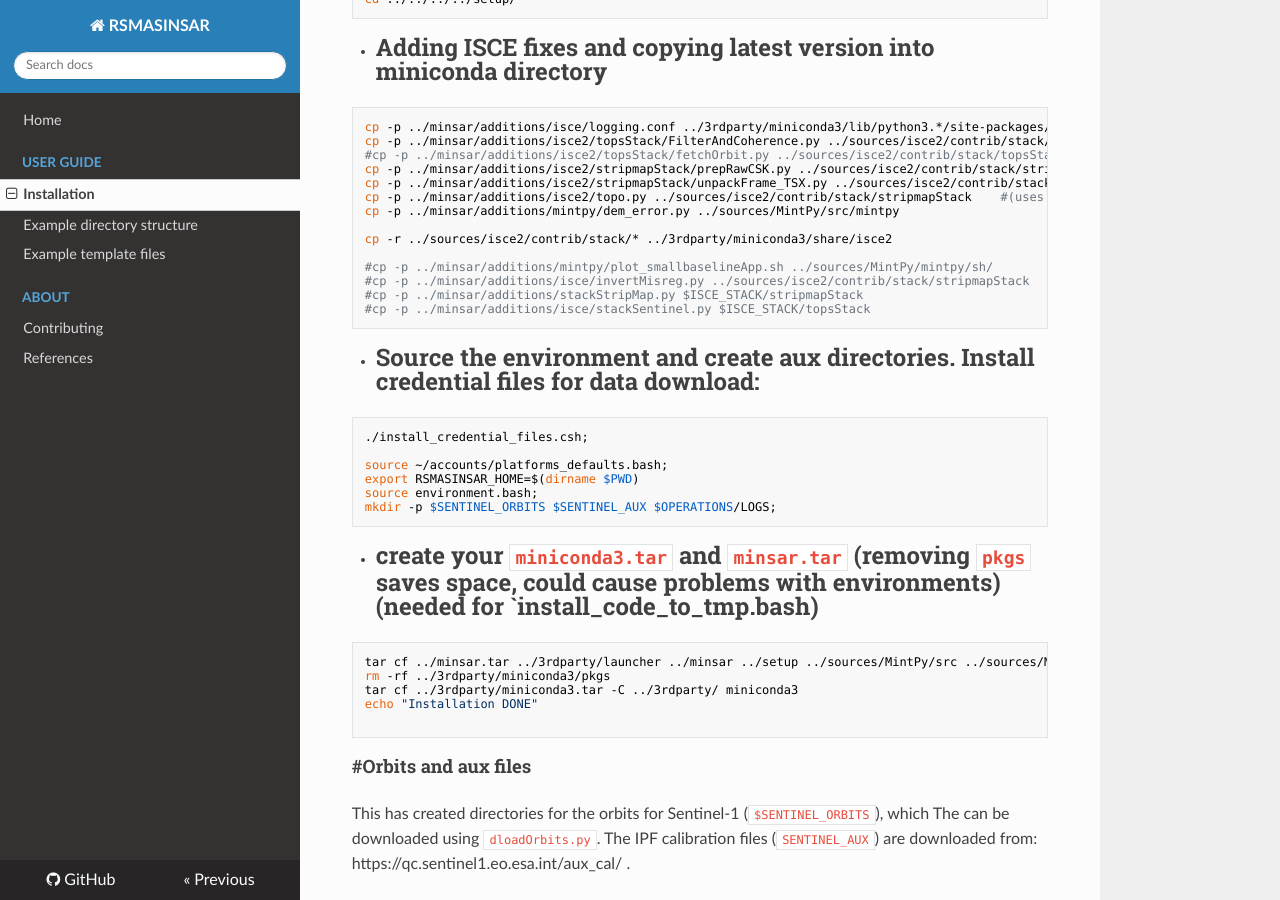
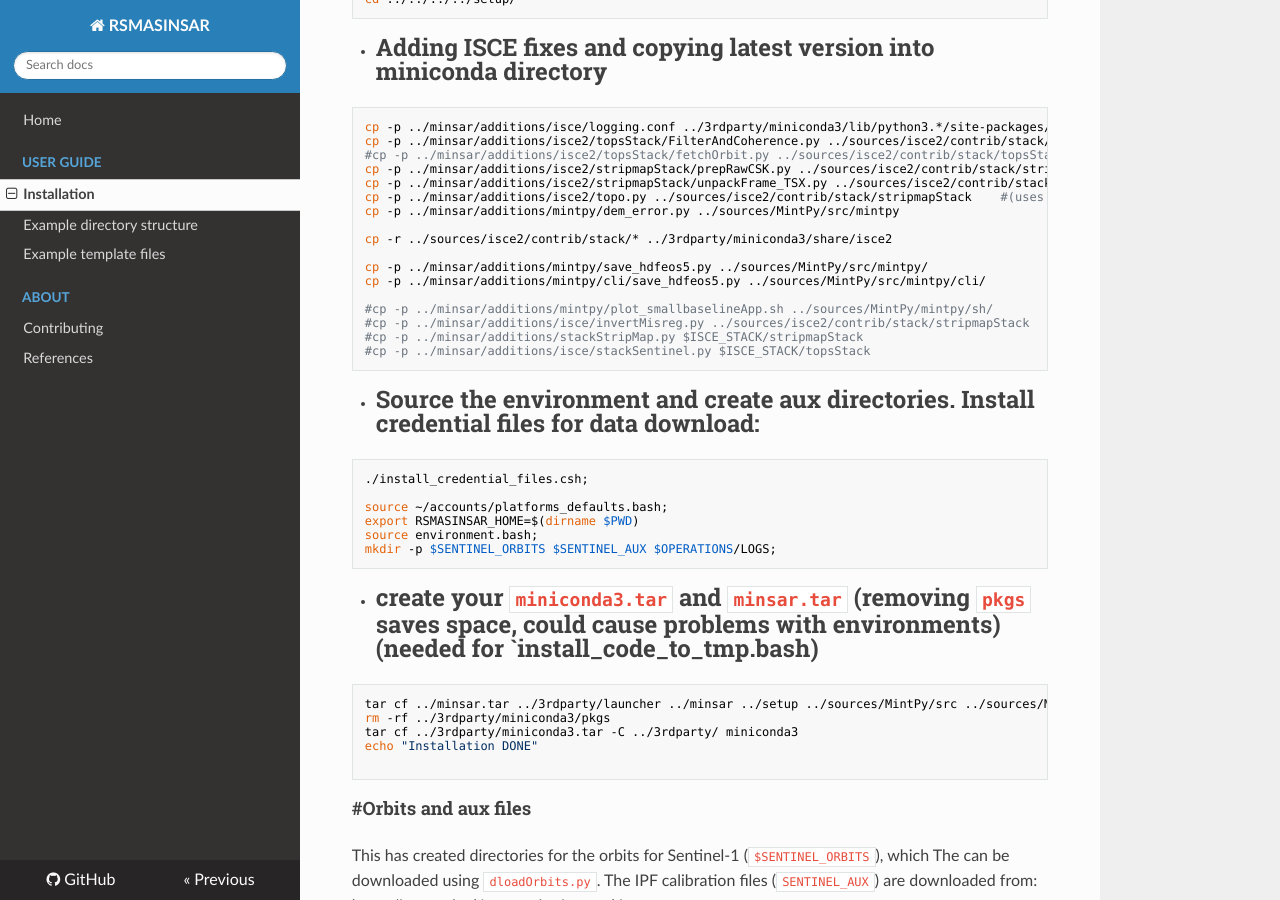
Before and after one commit to geodesymiami/rsmas_insar, an MkDocs documentation site: the page built from docs/installation.md, in a window 1280 px wide and 900 px high, scrolled down 1434 px. Built offline with MkDocs 1.6.1, drawn with Linux system fonts in a browser that asks for light colours; nearby versions of some CDN libraries.

Commit message:
Update installation.md

```diff
--- a/docs/installation.md
+++ b/docs/installation.md
@@ -89,6 +89,9 @@ cp -p ../minsar/additions/mintpy/dem_error.py ../sources/MintPy/src/mintpy
 
 cp -r ../sources/isce2/contrib/stack/* ../3rdparty/miniconda3/share/isce2
 
+cp -p ../minsar/additions/mintpy/save_hdfeos5.py ../sources/MintPy/src/mintpy/
+cp -p ../minsar/additions/mintpy/cli/save_hdfeos5.py ../sources/MintPy/src/mintpy/cli/
+
 #cp -p ../minsar/additions/mintpy/plot_smallbaselineApp.sh ../sources/MintPy/mintpy/sh/
 #cp -p ../minsar/additions/isce/invertMisreg.py ../sources/isce2/contrib/stack/stripmapStack
 #cp -p ../minsar/additions/stackStripMap.py $ISCE_STACK/stripmapStack
```
